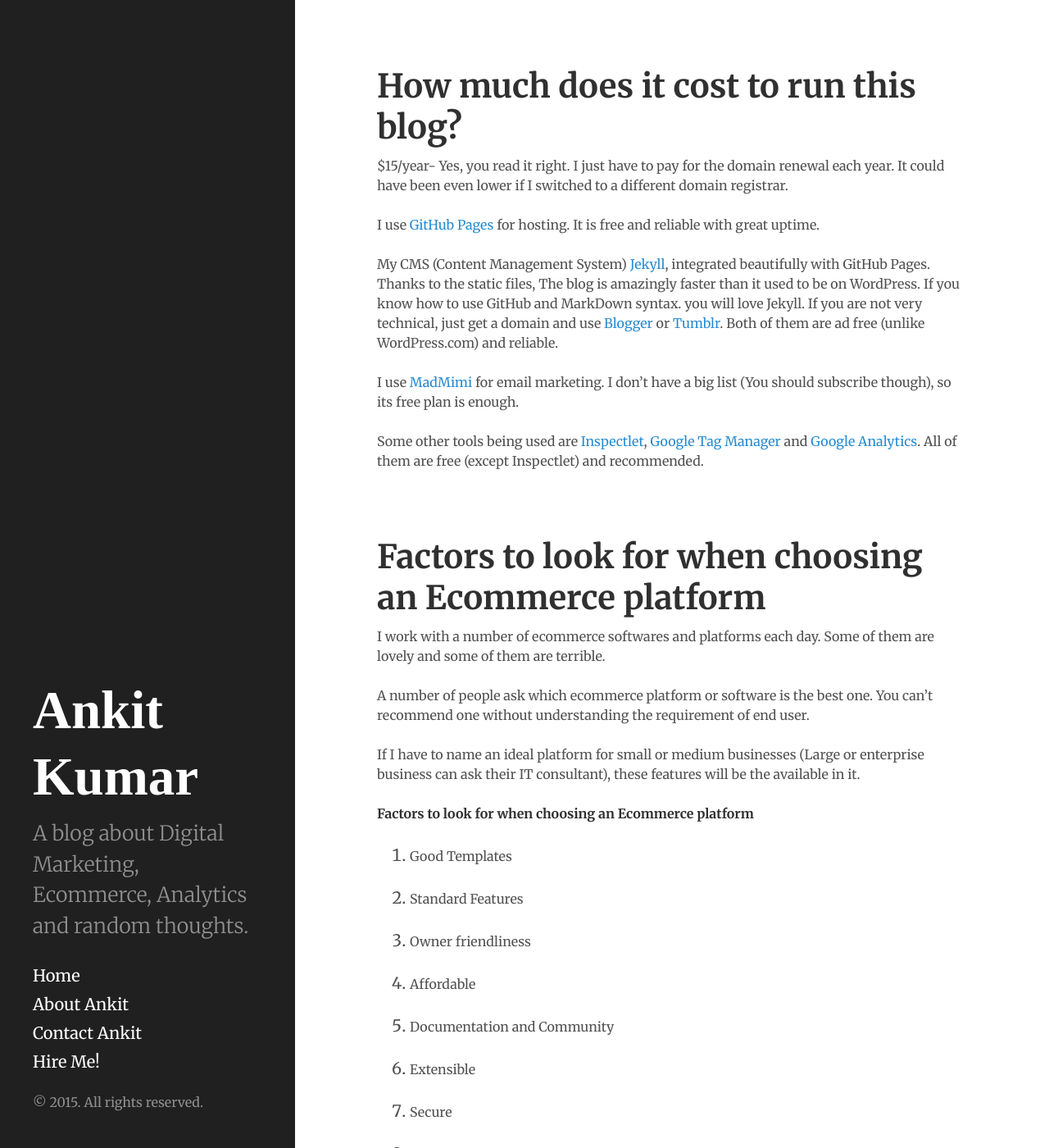
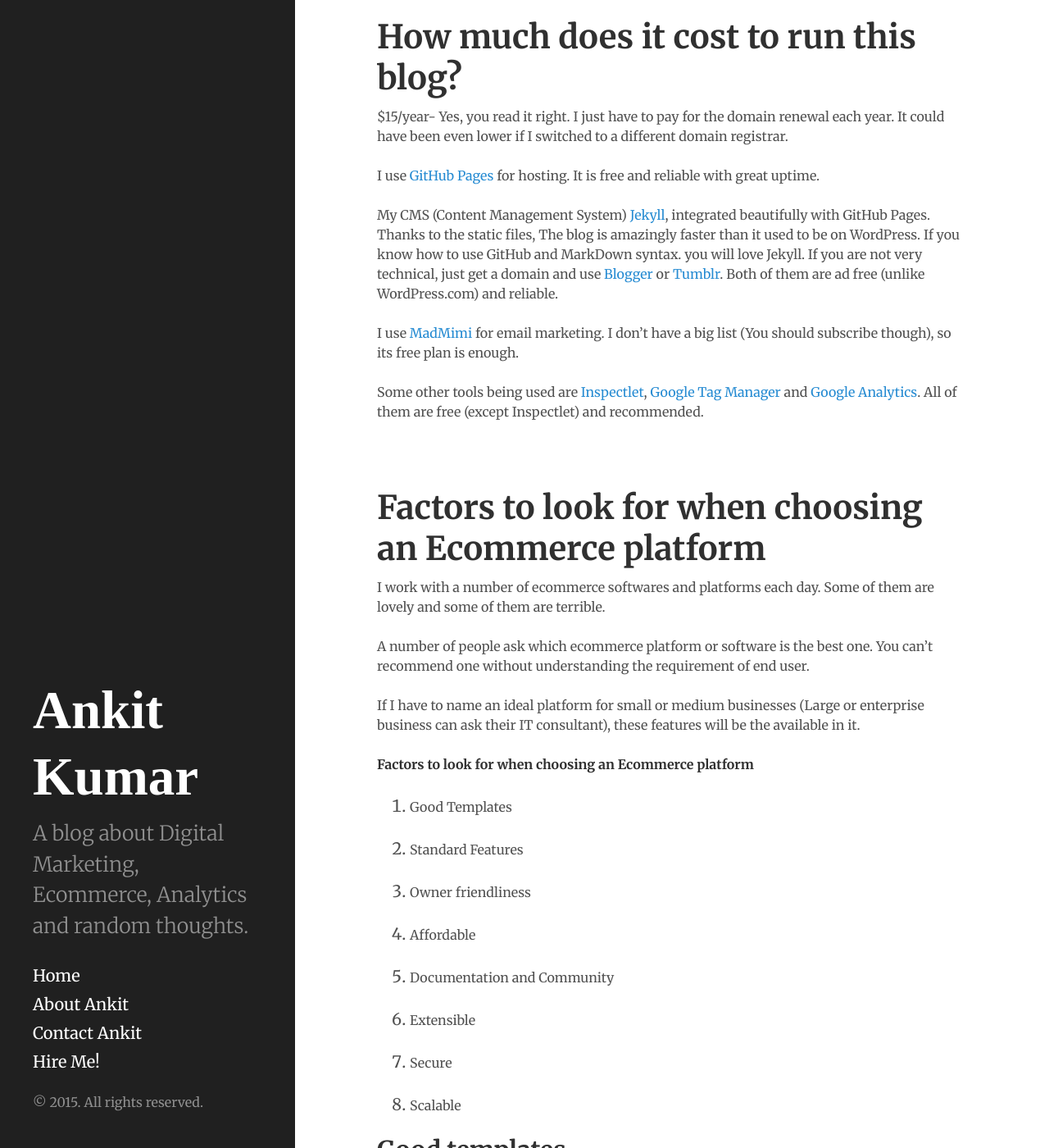
Before and after one commit to ankit7/ankit7.github.io, a Jekyll site: the page built from index.html, in a window 1280 px wide and 1400 px high. Shown: the whole window at 82% size. Built offline with Jekyll 4.4.1, drawn with Linux system fonts in a browser that asks for light colours; Markdown is read by kramdown in place of the engine named in the settings; the list of posts is cut into pages by our own code.

Commit message:
reduces white space in content area

```diff
--- a/assets/css/hyde.css
+++ b/assets/css/hyde.css
@@ -122,7 +122,7 @@ a.sidebar-nav-item:focus {
  */
 
 .content {
-  padding-top:    4rem;
+  padding-top:    1rem;
   padding-bottom: 4rem;
 }
 
```
